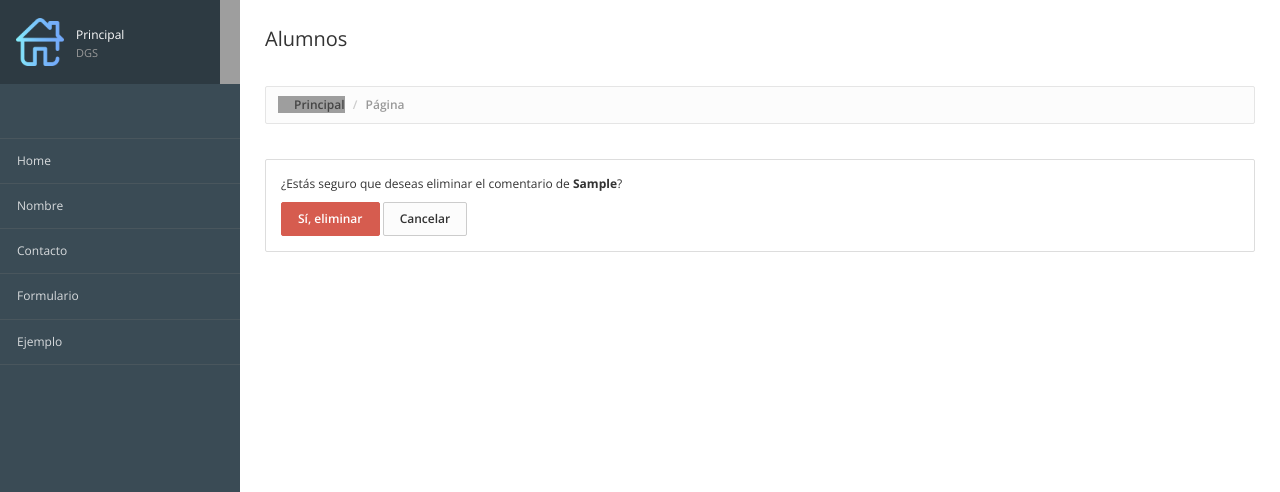
After one commit to Cris786-code/proyecto-django, a Django app: page /comentario/eliminar/1/ in a window 1280 px wide. The commit adds this page. Shown: the top 492 px of the page. Run offline with Django 5.2, Linux system fonts and the light colour scheme; tables that the repository leaves empty hold one stand-in row (values such as "Sample post"); some libraries are stand-ins or nearby versions; grey boxes are pictures that could not be loaded.

Commit message:
Trabajando Templates

```diff
--- a/prueba/prueba/urls.py
+++ b/prueba/prueba/urls.py
@@ -29,6 +29,8 @@ urlpatterns = [
     path('formulario/', views.formulario, name='formulario'),
     path('ejemplo/', views.ejemplo, name='ejemplo'),
     path('consultarComentario/', views_registros.consultarComentario, name='consultarComentario'),
+    path('comentario/editar/<int:id>/', views_registros.editarComentario, name='editarComentario'),
+    path('comentario/eliminar/<int:id>/', views_registros.eliminarComentario, name='eliminarComentario'),
 ]
 
 if settings.DEBUG:
--- /dev/null
+++ b/prueba/registros/templates/registros/confirmarEliminarComentario.html
@@ -0,0 +1,16 @@
+{% extends "inicio/encabezado.html" %}
+{% load static %}
+{% block titulo %} Eliminar Comentario {% endblock %}
+
+{% block contenido %}
+    <div class="panel panel-default">
+        <div class="panel-body">
+            <p>¿Estás seguro que deseas eliminar el comentario de <strong>{{ comentario.usuario }}</strong>?</p>
+            <form method="post" action="{% url 'eliminarComentario' comentario.id %}">
+                {% csrf_token %}
+                <button type="submit" class="btn btn-danger">Sí, eliminar</button>
+                <a href="{% url 'consultarComentario' %}" class="btn btn-default">Cancelar</a>
+            </form>
+        </div>
+    </div>
+{% endblock %}
--- a/prueba/registros/templates/registros/consultarComentario.html
+++ b/prueba/registros/templates/registros/consultarComentario.html
@@ -34,8 +34,8 @@
                     <tr>
                         <td>{{ comentario.usuario }}</td>
                         <td>{{ comentario.mensaje }}</td>
-                        <td class="text-center">Editar</td>
-                        <td class="text-center">Eliminar</td>
+                        <td class="text-center"><a href="{% url 'editarComentario' comentario.id %}" class="btn btn-xs btn-primary">Editar</a></td>
+                        <td class="text-center"><a href="{% url 'eliminarComentario' comentario.id %}" class="btn btn-xs btn-danger">Eliminar</a></td>
                     </tr>
                     {% empty %}
                     <tr>
--- a/prueba/registros/views.py
+++ b/prueba/registros/views.py
@@ -1,4 +1,4 @@
-from django.shortcuts import render
+from django.shortcuts import render, redirect, get_object_or_404
 from .models import Alumnos, ComentarioContacto
 from .forms import ComentarioContactoForm
 
@@ -26,3 +26,25 @@ def consultarComentario(request):
 
 def contacto(request):
     return render(request, "registros/contacto.html")
+
+
+def editarComentario(request, id):
+    comentario = get_object_or_404(ComentarioContacto, pk=id)
+    if request.method == 'POST':
+        form = ComentarioContactoForm(request.POST, instance=comentario)
+        if form.is_valid():
+            form.save()
+            comentarios = ComentarioContacto.objects.all()
+            return render(request, "registros/consultarComentario.html", {'comentarios': comentarios})
+    else:
+        form = ComentarioContactoForm(instance=comentario)
+    return render(request, 'registros/editarComentario.html', {'form': form, 'comentario': comentario})
+
+
+def eliminarComentario(request, id):
+    comentario = get_object_or_404(ComentarioContacto, pk=id)
+    if request.method == 'POST':
+        comentario.delete()
+        comentarios = ComentarioContacto.objects.all()
+        return render(request, "registros/consultarComentario.html", {'comentarios': comentarios})
+    return render(request, 'registros/confirmarEliminarComentario.html', {'comentario': comentario})
```
Also changed, not shown: prueba/registros/templates/registros/editarComentario.html (added, +25 -0 lines).
